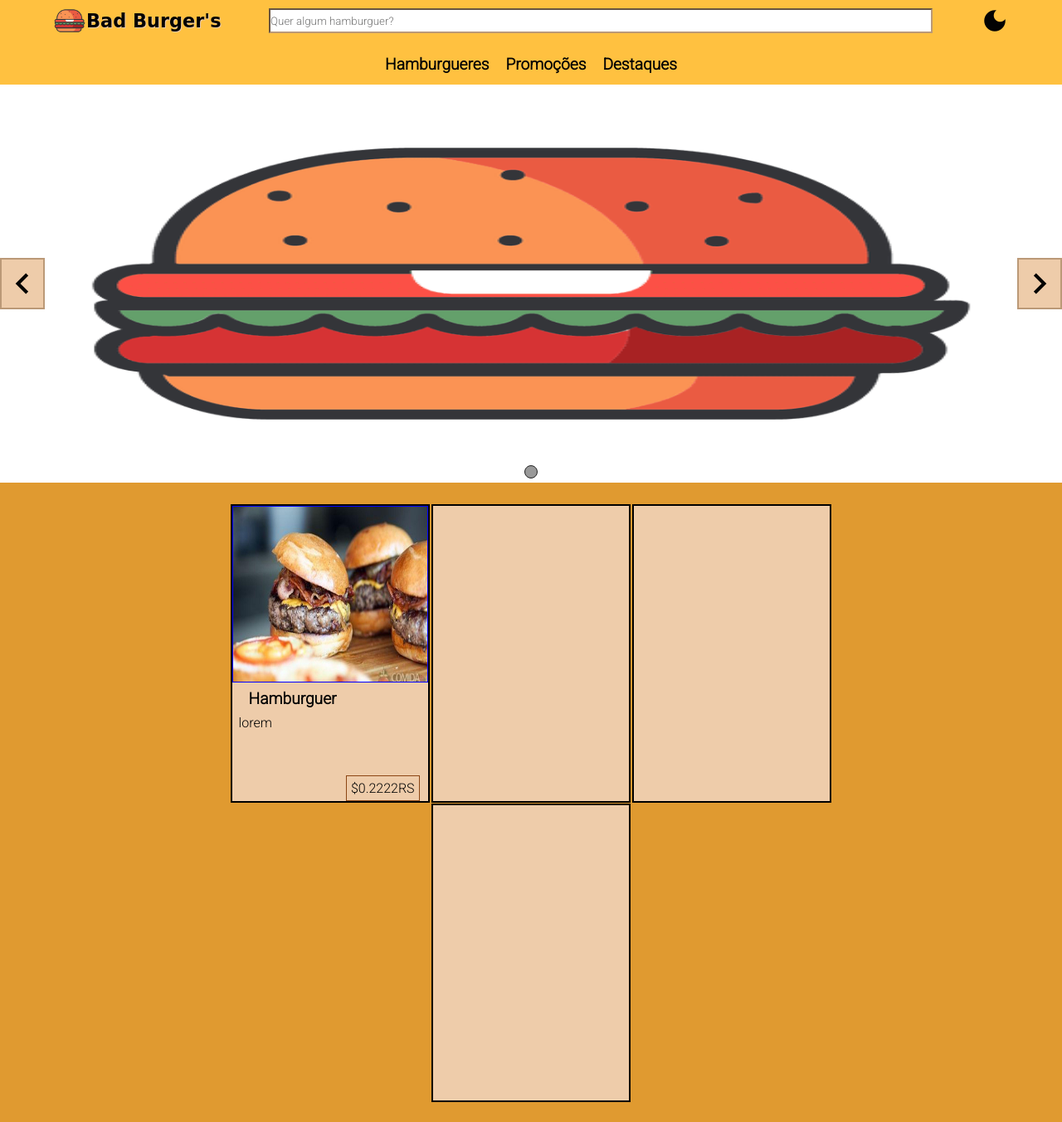
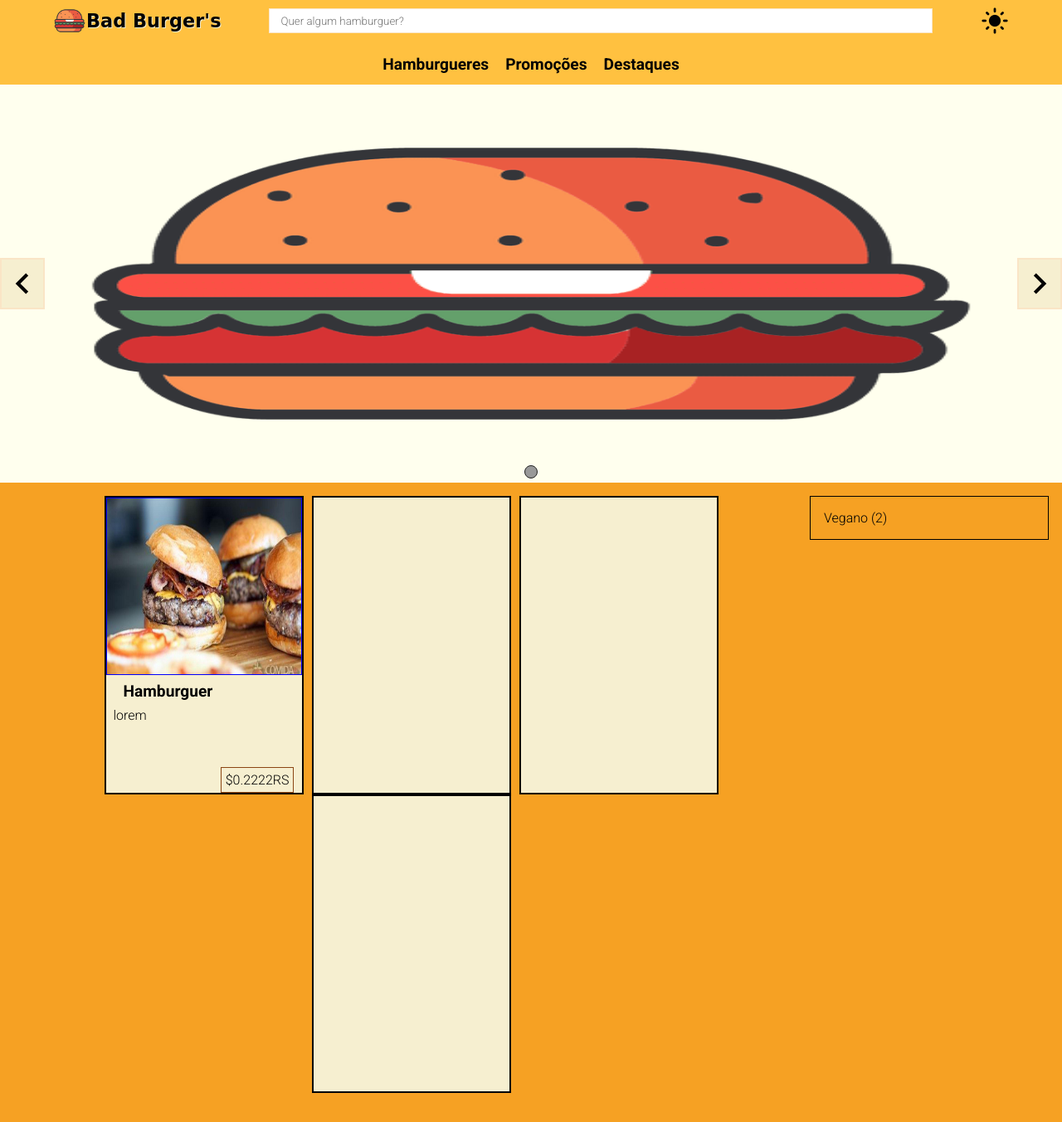
Before and after one commit to 1chard/Projeto-2, a PHP site: page / in a window 1280 px wide. Shown: the whole page at 83% size. After the commit the page ends 1318 px from the top, so only its background shows below. Run offline with PHP 8.4, Linux system fonts and the light colour scheme.

Commit message:
melhorias e inicio do back

```diff
--- /dev/null
+++ b/backend/util/constantes.php
@@ -0,0 +1,5 @@
+<?php
+    const HOSTNAME = 'localhost';
+    const USUARIO = 'richard';
+    const SENHA = '123';
+    const DATABASE = 'hamburgueria2021';
--- a/index.html
+++ b/index.html
@@ -24,7 +24,7 @@
         <div id="header_principal">
             <div id="icone"><img src="img/favicon.png" width="40px" height="40px" alt="Hamburguer">Bad Burger's</div>
             <input id="pesquisa" type="text" placeholder="Quer algum hamburguer?">
-            <span class="material-icons" id="mudaTema" title="Clique para mudar as cores do tema">dark_mode</span>
+            <span class="material-icons" id="mudaTema" title="Clique para mudar as cores do tema"></span>
         </div>
 
         <div id="header_secundario">
@@ -64,7 +64,9 @@
             </div>
         </section>
         <aside>
-
+            <div class="filtro">
+                <p>Vegano (2)</p>
+            </div>
         </aside>
     </main>
     <extra>
--- a/main.js
+++ b/main.js
@@ -14,20 +14,26 @@ banner.buttonRight.textContent = "navigate_next"
 
 let mudaTema = document.getElementById("mudaTema")
 
-window.matchMedia("screen and (prefers-color-scheme: light)").matches? temaClaro() : temaEscuro();
-
+if(window.matchMedia("screen and (prefers-color-scheme: dark)").matches) {
+    temaEscuro();
+    mudaTema.textContent = "dark_mode"
+}
+else{
+    temaClaro();
+    mudaTema.textContent = "light_mode"
+}
 
 document.getElementById("mudaTema").onclick = e => {
     switch(mudaTema.textContent){
         case "dark_mode":
             temaClaro()
             mudaTema.textContent = "light_mode"
-        break
+            break
         case "light_mode":
             temaEscuro()
             mudaTema.textContent = "dark_mode"
-        break
+            break
         default:
-        throw null
+            throw new Error("n foi")
     }
 }
--- a/modules/tema.js
+++ b/modules/tema.js
@@ -2,11 +2,11 @@
 
 const temaClaro = () => {
     document.body.style.setProperty("--main-color", "#ffc140");
-    document.body.style.setProperty("--main-extra", "#e09a30");
-    document.body.style.setProperty("--background-color", "#fff");
-    document.body.style.setProperty("--background-extra", "#faf8ef");
-    document.body.style.setProperty("--secondary-color", "#b97");
-    document.body.style.setProperty("--secondary-extra", "#eca");
+    document.body.style.setProperty("--main-extra", "#f6a123");
+    document.body.style.setProperty("--background-color", "#ffe");
+    document.body.style.setProperty("--background-extra", "#fbf7ef");
+    document.body.style.setProperty("--secondary-color", "#fae5c6");
+    document.body.style.setProperty("--secondary-extra", "#f6efd0");
     document.body.style.setProperty("--text-color", "#030303");
     document.body.style.setProperty("--text-extra", "#432");
 }
@@ -16,9 +16,9 @@ const temaEscuro = () => {
     document.body.style.setProperty("--main-color", "#202328");
     document.body.style.setProperty("--main-extra", "#24272b");
     document.body.style.setProperty("--background-color", "#1e2226");
-    document.body.style.setProperty("--background-extra", "#161b20");
-    document.body.style.setProperty("--secondary-color", "#e58");
-    document.body.style.setProperty("--secondary-extra", "#c47");
+    document.body.style.setProperty("--background-extra", "#24232a");
+    document.body.style.setProperty("--secondary-color", "#2e2a3b");
+    document.body.style.setProperty("--secondary-extra", "#272e33");
     /*
      * document.body.style.setProperty("--secondary-color", "#e8a");
     document.body.style.setProperty("--secondary-extra", "#c78");
--- a/style/banner_index.css
+++ b/style/banner_index.css
@@ -65,16 +65,10 @@
     }
 
     #banner-parent > .buttonSelect *{
-        display: block;
-        border-radius: 33%;
-
-        background-color: #eee;
-        padding: 5px;
+        padding: 7px;
     }
 
     #banner-parent > .buttonSelect *:checked{
-        border-color: #555;
-        background-color: #bbb;
-        padding: 8px;
+        padding: 7px;
     }
 }
--- a/style/header_index.css
+++ b/style/header_index.css
@@ -1,10 +1,10 @@
 @import "main.css";
-@import url('https://fonts.googleapis.com/css2?family=Bebas+Neue&family=Lobster&display=swap');
 
 header{
     display: flex;
     flex-flow: column nowrap;
     width: 100%;
+    overflow: hidden;
     min-height: 50px;
 
     background: var(--main-color);
@@ -31,7 +31,8 @@ header{
     height: 30px;
     outline: none;
     color: black;
-    border-color: var(--secondary-color);
+    border: var(--secondary-color) 1px groove;
+    padding: 0 1em;
 }
 
 
@@ -66,7 +67,7 @@ header{
     text-decoration: none;
     font-size: 1.2em;
     height: 100%;
-    font-weight: bold;
+    font-weight: bolder;
 
     padding: 13px 10px 10px 10px;
 
--- a/style/main.css
+++ b/style/main.css
@@ -1,5 +1,6 @@
 @import url("https://fonts.googleapis.com/icon?family=Material+Icons");
 @import url('https://fonts.googleapis.com/css2?family=Roboto:wght@300&display=swap');
+@import url('https://fonts.googleapis.com/css2?family=Roboto:wght@700&display=swap');
 
 
 * {
@@ -11,7 +12,7 @@
 body {
     background-color: var(--background-color);
     min-height: 100vh;
-    width: 100%;
+    min-width: 100%;
 }
 
 body * {
--- a/style/main_index.css
+++ b/style/main_index.css
@@ -6,25 +6,33 @@ main{
     background-color: var(--main-extra);
 
     display: flex;
-    flex-flow: row wrap;
+    flex-flow: row nowrap;
     justify-content: center;
+    align-items: flex-start;
+    padding: 1em;
 }
 
 section{
-    flex: 0 0 auto;
+    flex: 0 4 auto;
     display: flex;
     flex-flow: row wrap;
     justify-content: center;
     align-items: center;
-    padding: 2%;
-    gap: 0.25%;
+    gap: 1%;
+}
+
+aside{
+    flex: 1 4 auto;
+    border: 1px solid #000;
+    padding: 1em;
+
 }
 
 .listaHamburger{
-
+    flex: 0 0 auto;
     width: 240px;
     height: 360px;
-    border: 2px solid black;
+    border: 2px solid #000;
     display: flex;
     flex-flow: nowrap column;
     align-items: center;
@@ -61,7 +69,5 @@ section{
 }
 
 @media screen and (max-width: 1024px){
-    aside{
-        display: none;
-    }
+
 }
```
Also changed, not shown: backend/banco/conexao.php (added, +10 -0 lines), backend/banco/hamburguer.php (added, +47 -0 lines), backend/main.php (added, +9 -0 lines), hamburguer.sql (added, +16 -0 lines).
